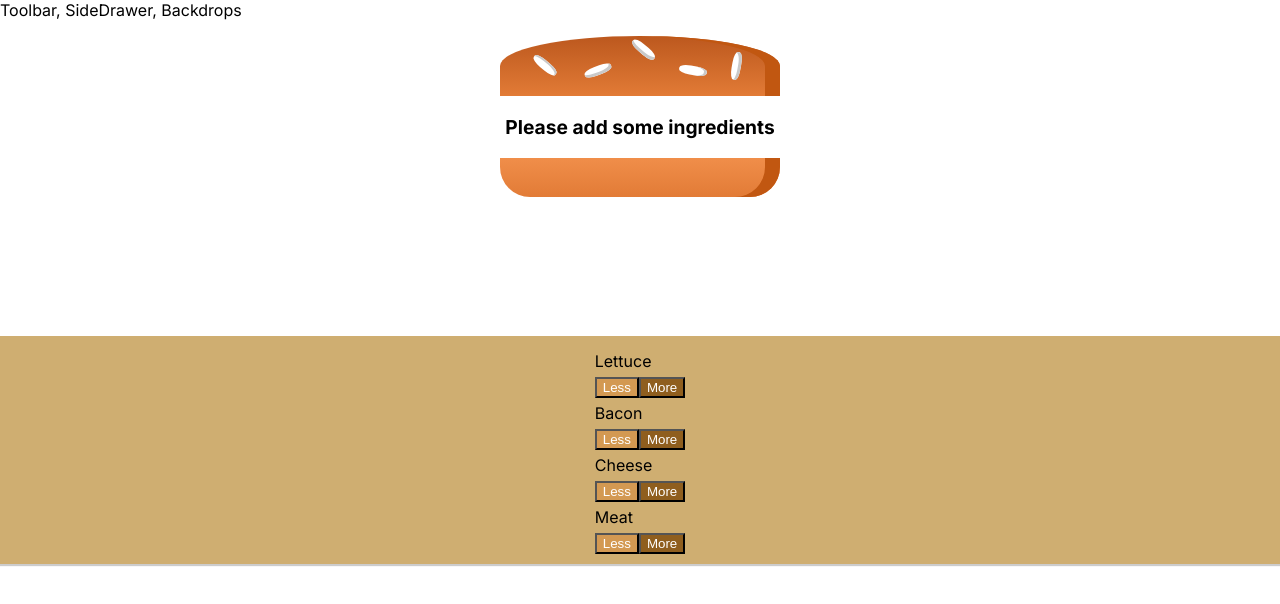
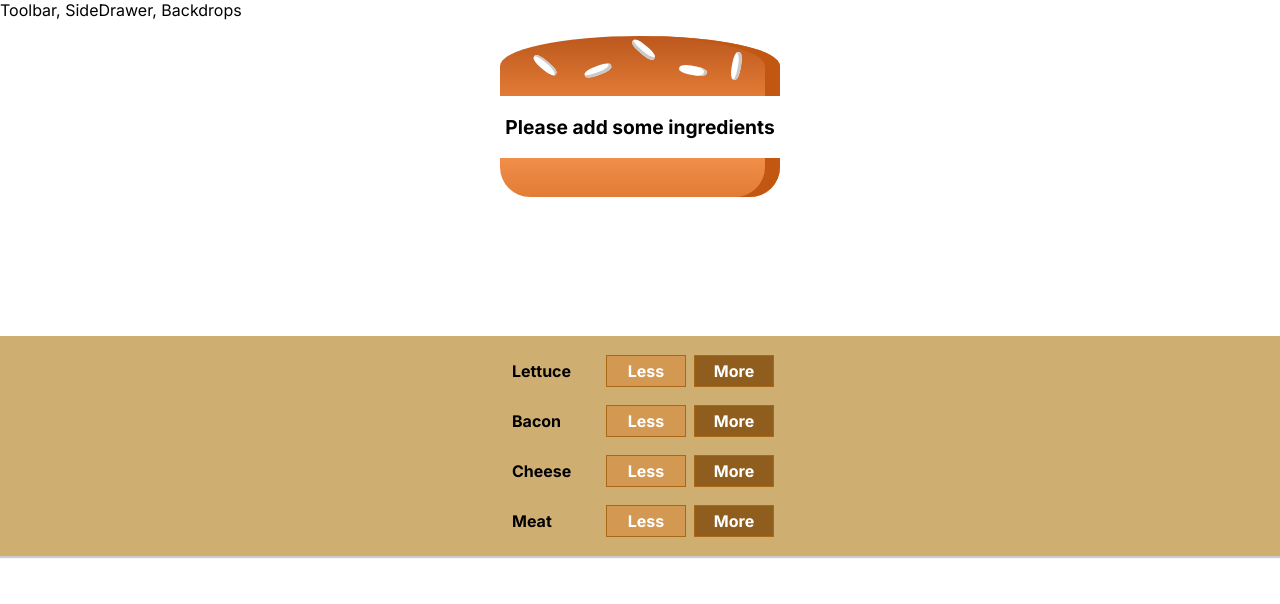
Before and after one commit to stevekutz/react_TCG_burger_1, a React (Create React App) app in the folder app/: page / in a window 1280 px wide. Shown: the top 604 px of the page. Built offline with nearby package versions, Linux system fonts and the light colour scheme.

Commit message:
fixed CSS modules

```diff
--- a/app/src/components/Burger/BuildControls/BuildControl/BuildControl.js
+++ b/app/src/components/Burger/BuildControls/BuildControl/BuildControl.js
@@ -6,14 +6,23 @@ const buildControl = (props) => {
 
 
     return (
-        <div>
-            <div className = {classes.BuildControl}> {props.label}</div>
-            <button className = {classes.BuildControlbutton , classes.BuildControlLess}>Less</button>
-            <button className = {classes.BuildControlbutton , classes.BuildControlMore}>More</button>
-        </div>
+
+            <div className = {classes.BuildControl}>
+                    <div className = {classes.Label}> {props.label}</div>
+
+                    <button className = {classes.Less}>Less</button>
+                    <button className = {classes.More}>More</button>
+
+            </div>
+
 
     )
 
 }
 
 export default buildControl;
+
+/*
+                    <button className = {cx(classes.BuildControlbutton, classes.BuildControlLess)}>Less</button>
+                    <button className = {cx(classes.BuildControlbutton, classes.BuildControlMore)}>More</button>
+*/
--- a/app/src/components/Burger/BuildControls/BuildControl/buildcontrol.module.css
+++ b/app/src/components/Burger/BuildControls/BuildControl/buildcontrol.module.css
@@ -3,9 +3,11 @@
     justify-content: space-between;
     align-items: center;
     margin: 5px 0;
+    font-weight: bold;
 }
 
-.BuildControlbutton {
+
+.BuildControl button {
     display: block;
     font: inherit;
     padding: 5px;
@@ -13,17 +15,18 @@
     width: 80px;
     border: 1px solid #AA6817;
     cursor: pointer;
-    outline: none;
+    outline-style: none;
+
 }
 
-.BuildControlbutton:disabled {
+.BuildControl button:disabled {
     background-color: #AC9980;
     border: 1px solid #7E7365;
     color: #ccc;
     cursor: default;
 }
 
-.BuildControlbutton:hover:disabled {
+.BuildControl button:hover:disabled {
     background-color: #AC9980;
     color: #ccc;
     cursor: not-allowed;
@@ -35,22 +38,24 @@
     width: 80px;
 }
 
-.BuildControlLess {
+.BuildControl .Less {
     background-color: #D39952;
     color: white;
+    margin: 4px;
 }
 
-.BuildControlMore {
+.BuildControl .More {
     background-color: #8F5E1E;
     color: white;
+    margin: 4px;
 }
 
-.BuildControlLess:hover, .BuildControl .Less:active {
+.BuildControl .Less:hover, .BuildControl .Less:active {
     background-color: #DAA972;
     color: white;
 }
 
-.BuildControlMore:hover,.BuildControl .More:active {
+.BuildControl .More:hover,.BuildControl .More:active {
     background-color: #99703F;
     color: white;
 }
```
